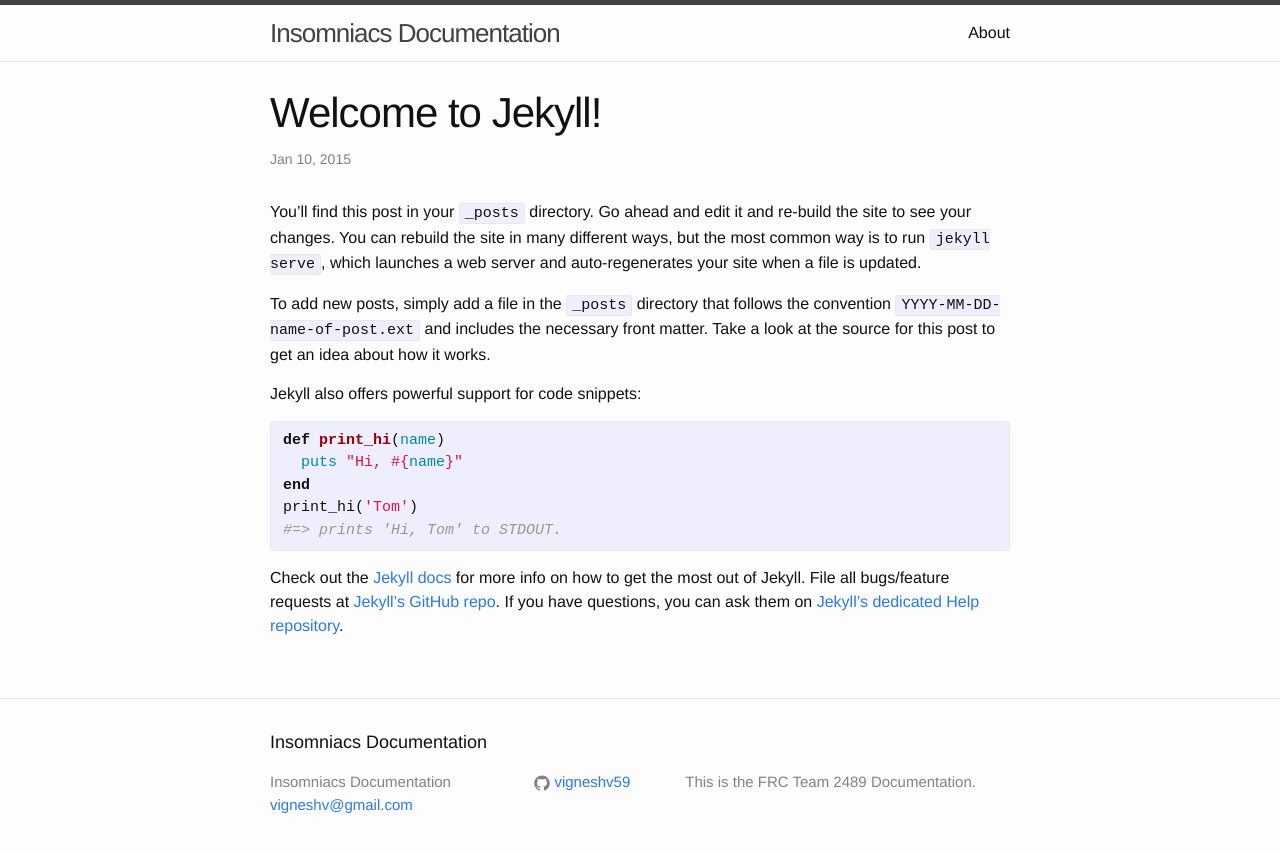
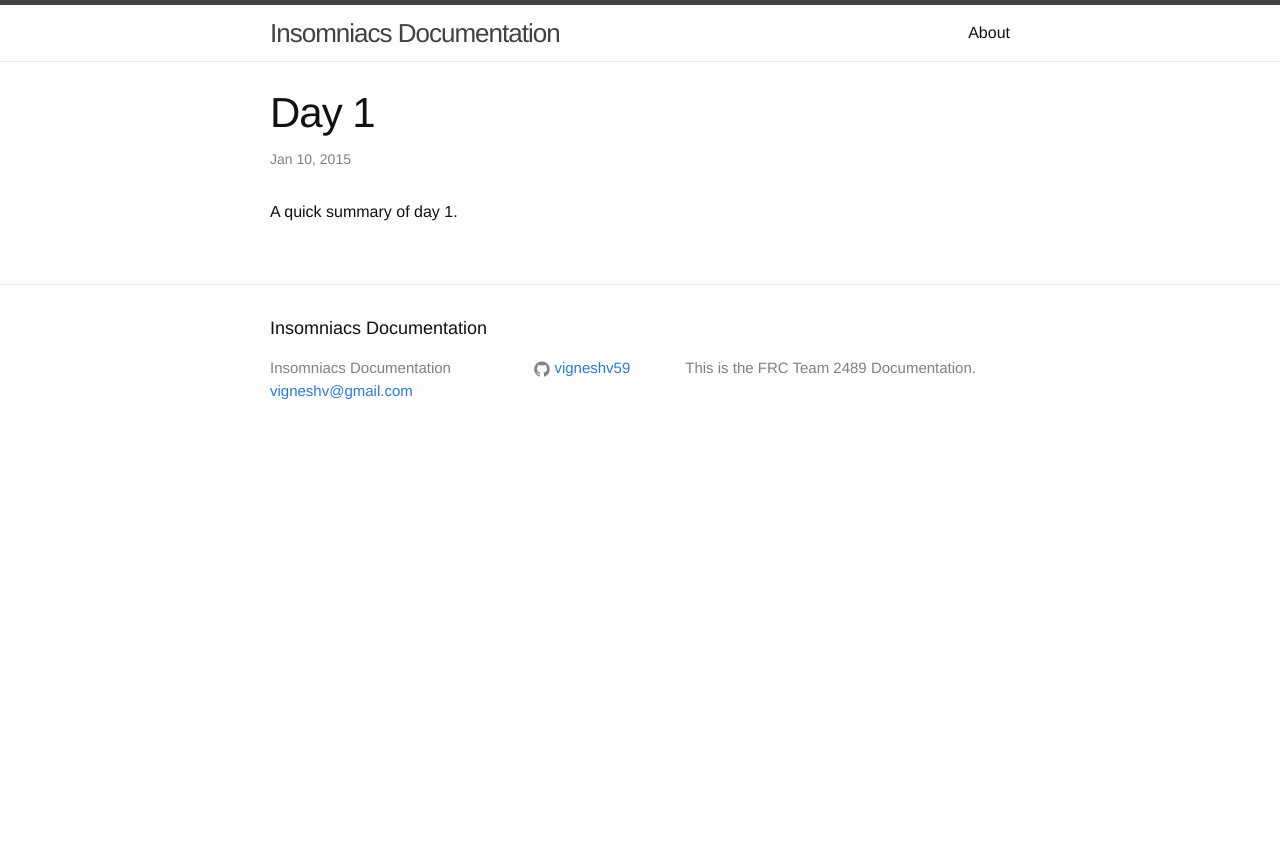
Before and after one commit to Team2489/2015RobotDocs, a Jekyll site: the page built from _posts/2015-01-10-welcome-to-jekyll.markdown, in a window 1280 px wide. Shown: the top 853 px of the page. Built offline with Jekyll 4.4.1, drawn with Linux system fonts in a browser that asks for light colours.

Commit message:
changesd stuff

```diff
--- a/_posts/2015-01-10-asdf.markdown
+++ /dev/null
@@ -1 +0,0 @@
-<a href="http://brainychess.com">TESTING</a>
--- a/_posts/2015-01-10-welcome-to-jekyll.markdown
+++ b/_posts/2015-01-10-welcome-to-jekyll.markdown
@@ -1,25 +1,7 @@
 ---
 layout: post
-title:  "Welcome to Jekyll!"
+title:  "Day 1"
 date:   2015-01-10 19:35:21
 categories: jekyll update
 ---
-You’ll find this post in your `_posts` directory. Go ahead and edit it and re-build the site to see your changes. You can rebuild the site in many different ways, but the most common way is to run `jekyll serve`, which launches a web server and auto-regenerates your site when a file is updated.
-
-To add new posts, simply add a file in the `_posts` directory that follows the convention `YYYY-MM-DD-name-of-post.ext` and includes the necessary front matter. Take a look at the source for this post to get an idea about how it works.
-
-Jekyll also offers powerful support for code snippets:
-
-{% highlight ruby %}
-def print_hi(name)
-  puts "Hi, #{name}"
-end
-print_hi('Tom')
-#=> prints 'Hi, Tom' to STDOUT.
-{% endhighlight %}
-
-Check out the [Jekyll docs][jekyll] for more info on how to get the most out of Jekyll. File all bugs/feature requests at [Jekyll’s GitHub repo][jekyll-gh]. If you have questions, you can ask them on [Jekyll’s dedicated Help repository][jekyll-help].
-
-[jekyll]:      http://jekyllrb.com
-[jekyll-gh]:   https://github.com/jekyll/jekyll
-[jekyll-help]: https://github.com/jekyll/jekyll-help
+A quick summary of day 1.
```
